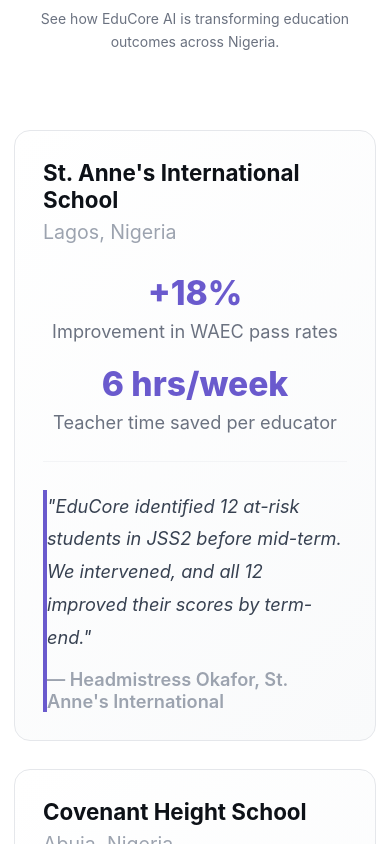
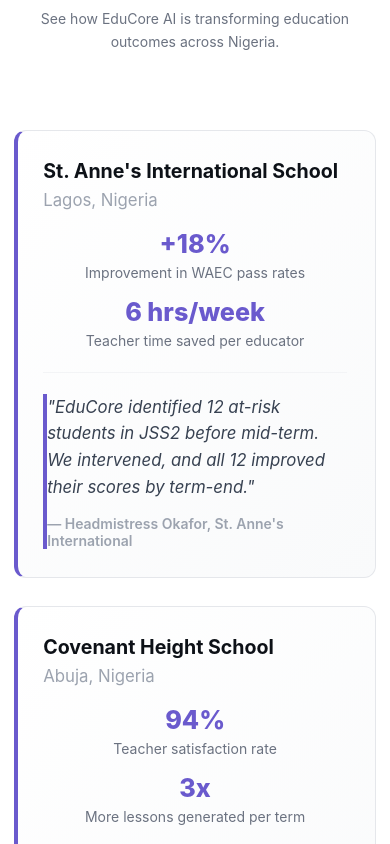
Before and after one commit to Adebayotoheeb666/educore-nextjs, a Next.js app: page / in a window 390 px wide. Shown: the part 5580-6424 px from the top of the page. Built offline with nearby package versions, Linux system fonts and the light colour scheme; no server answers.

Commit message:
feat: refine homepage case study styles and layout adjustments
Co-authored-by: Adebayo Toheeb <197277219+Adebayotoheeb666@users.noreply.github.com>

```diff
--- a/app/homepage.css
+++ b/app/homepage.css
@@ -2413,39 +2413,45 @@
 .hp-case-study {
   background: linear-gradient(135deg, #ffffff 0%, #f9fafb 100%);
   border: 1px solid #e5e7eb;
-  border-radius: 16px;
-  padding: 3rem;
+  border-left: 4px solid #6A5ACD;
+  border-radius: 12px;
+  padding: 2.5rem;
+  padding-left: 2.2rem;
   transition: all 0.3s ease;
+  display: flex;
+  flex-direction: column;
 }
 
 .hp-case-study:hover {
   transform: translateY(-4px);
   border-color: rgba(106, 90, 205, 0.3);
+  border-left-color: #6A5ACD;
   box-shadow: 0 16px 32px rgba(106, 90, 205, 0.12);
 }
 
 .hp-case-study__header {
-  margin-bottom: 2rem;
+  margin-bottom: 1.5rem;
 }
 
 .hp-case-study__header h3 {
-  font-size: 1.8rem;
+  font-size: 1.5rem;
   font-weight: 700;
   color: var(--text-main);
-  margin-bottom: 0.5rem;
+  margin-bottom: 0.4rem;
+  line-height: 1.3;
 }
 
 .hp-case-study__location {
-  font-size: 1.4rem;
+  font-size: 1.2rem;
   color: #9ca3af;
 }
 
 .hp-case-study__metrics {
   display: grid;
   grid-template-columns: 1fr 1fr;
-  gap: 2rem;
-  margin-bottom: 2rem;
-  padding-bottom: 2rem;
+  gap: 1.5rem;
+  margin-bottom: 1.5rem;
+  padding-bottom: 1.5rem;
   border-bottom: 1px solid #f3f4f6;
 }
 
@@ -2455,35 +2461,42 @@
 
 .hp-case-study__number {
   display: block;
-  font-size: 2.4rem;
+  font-size: 2rem;
   font-weight: 800;
   color: #6A5ACD;
-  margin-bottom: 0.5rem;
+  margin-bottom: 0.3rem;
+  line-height: 1.1;
 }
 
 .hp-case-study__metric p {
-  font-size: 1.3rem;
+  font-size: 1.1rem;
   color: #6b7280;
+  line-height: 1.4;
 }
 
 .hp-case-study__quote {
   margin: 0;
   padding: 0;
   font-style: italic;
+  flex-grow: 1;
+  display: flex;
+  flex-direction: column;
 }
 
 .hp-case-study__quote p {
-  font-size: 1.5rem;
+  font-size: 1.3rem;
   color: #374151;
-  line-height: 1.8;
+  line-height: 1.6;
   margin-bottom: 1rem;
+  flex-grow: 1;
 }
 
 .hp-case-study__quote footer {
-  font-size: 1.3rem;
+  font-size: 1.1rem;
   color: #9ca3af;
   font-style: normal;
   font-weight: 600;
+  margin-top: auto;
 }
 
 @media (max-width: 768px) {
@@ -2498,19 +2511,32 @@
 
   .hp-case-study {
     padding: 2rem;
+    padding-left: 1.8rem;
   }
 
   .hp-case-study__header h3 {
-    font-size: 1.6rem;
+    font-size: 1.4rem;
   }
 
   .hp-case-study__metrics {
     grid-template-columns: 1fr;
-    gap: 1.5rem;
+    gap: 1.2rem;
+  }
+
+  .hp-case-study__number {
+    font-size: 1.8rem;
+  }
+
+  .hp-case-study__metric p {
+    font-size: 1rem;
   }
 
   .hp-case-study__quote p {
-    font-size: 1.3rem;
+    font-size: 1.2rem;
+  }
+
+  .hp-case-study__quote footer {
+    font-size: 1rem;
   }
 }
 
```
